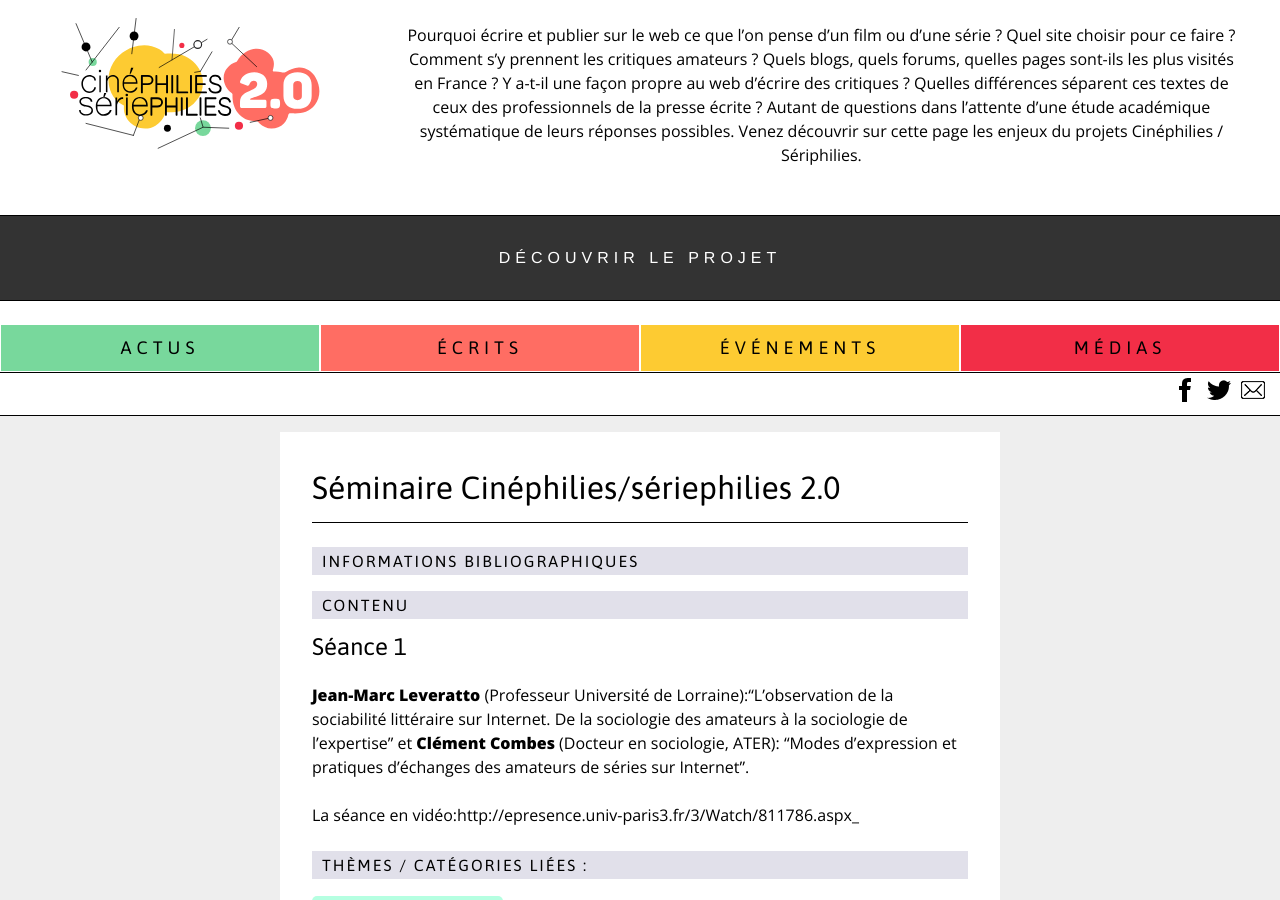
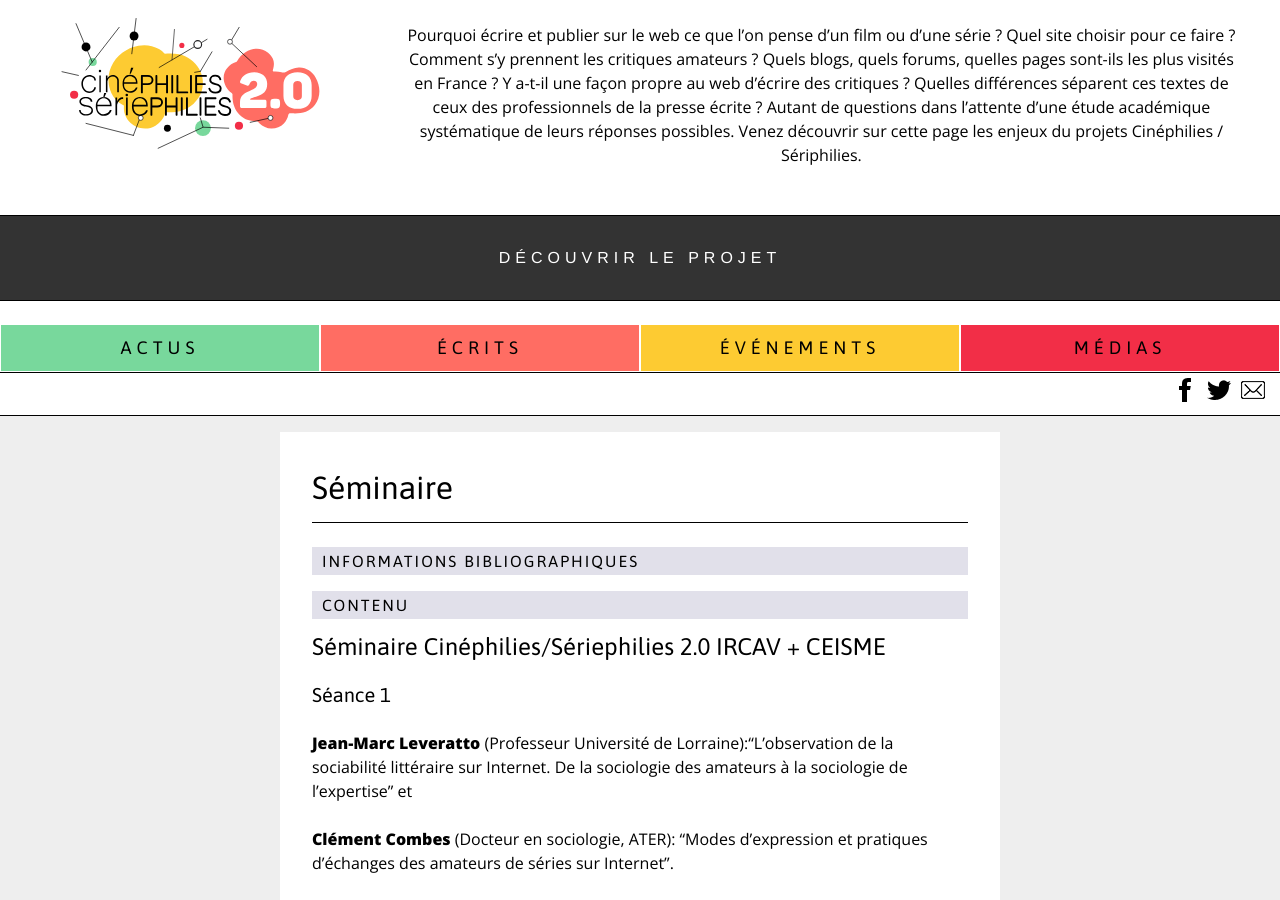
Before and after one commit to Labex-ICCA/Labex-ICCA.github.io, a Jekyll site: the page built from _posts/medias/2015-10-17-séance 1.md, in a window 1280 px wide and 900 px high. Built offline with Jekyll 4.4.1, drawn with Linux system fonts in a browser that asks for light colours; Markdown is read by kramdown in place of the engine named in the settings.

Commit message:
Updated 2015-10-17-séance 1.md

```diff
--- a/_posts/medias/2015-10-17-séance 1.md
+++ b/_posts/medias/2015-10-17-séance 1.md
@@ -9,11 +9,15 @@ tags:
 "media-view": ""
 "media-rythm": ""
 published: true
-title: Séminaire Cinéphilies/sériephilies 2.0
+title: "Séminaire "
 ---
 
+## Séminaire Cinéphilies/Sériephilies 2.0 IRCAV + CEISME
+### Séance 1
 
-## Séance 1
-**Jean-Marc Leveratto** (Professeur Université de Lorraine):“L’observation de la  sociabilité littéraire sur Internet. De la sociologie des amateurs à la sociologie de  l'expertise" et **Clément  Combes**  (Docteur  en  sociologie,  ATER):  “Modes  d'expression  et  pratiques d'échanges des amateurs de séries sur Internet".
+**Jean-Marc Leveratto** (Professeur Université de Lorraine):“L’observation de la  sociabilité littéraire sur Internet. De la sociologie des amateurs à la sociologie de  l'expertise" et
+
+**Clément  Combes**  (Docteur  en  sociologie,  ATER):  “Modes  d'expression  et  pratiques d'échanges des amateurs de séries sur Internet".
 
 La séance en vidéo:[http://epresence.univ-paris3.fr/3/Watch/811786.aspx_]( "Séance 1")
+![]({{site.baseurl}}/media/flyer%20se%CC%81ance%202.jpg)![flyer séance 2.jpg]({{site.baseurl}}/media/flyer séance 2.jpg)
```
